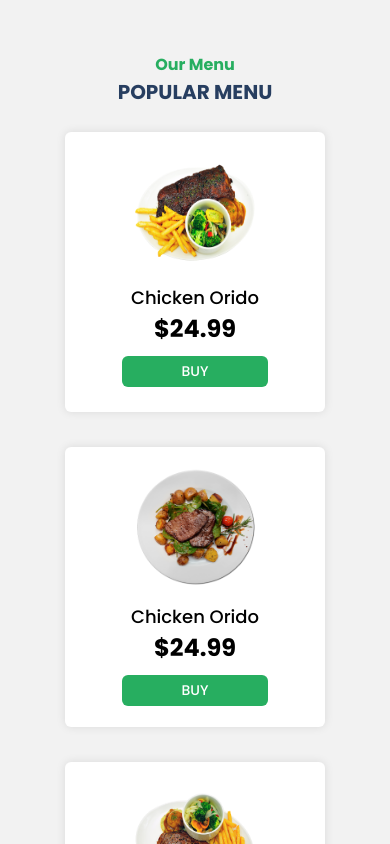
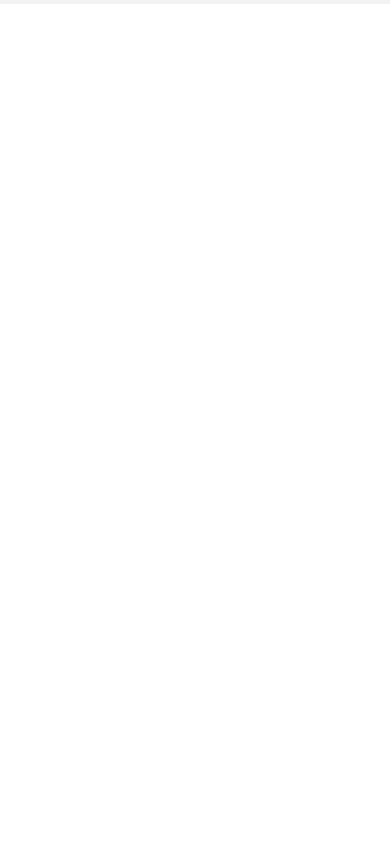
Before and after one commit to BlondelMbou/fastfood, a React (Create React App) app: page / in a window 390 px wide. Shown: the part 840-1684 px from the top of the page. After the commit the page ends 844 px from the top, so only its background shows below. Built offline with nearby package versions, Linux system fonts and the light colour scheme.

Commit message:
modifications

```diff
--- a/src/App.css
+++ b/src/App.css
@@ -29,7 +29,9 @@ html {
 .approot {
   display: flex;
   flex-flow: column nowrap;
+  width: 100vw;
   height: 100vh;
+  overflow-x: hidden;
 }
 
 .big-title {
--- a/src/pages/home/menu/menu.css
+++ b/src/pages/home/menu/menu.css
@@ -27,7 +27,7 @@
 .dishes {
     display: flex;
     flex-wrap: wrap;
-    width: 80%;
+    width: 90%;
     justify-content: space-around;
 }
 
@@ -68,11 +68,9 @@
 }
 
 
-
-
 @media (max-width: 964px) {
     #menu .dishes .dish {
-        width: 100%;
-        max-width: 260px;
+        width: 90%;
+        /* max-width: 260px; */
     }
 }
```
